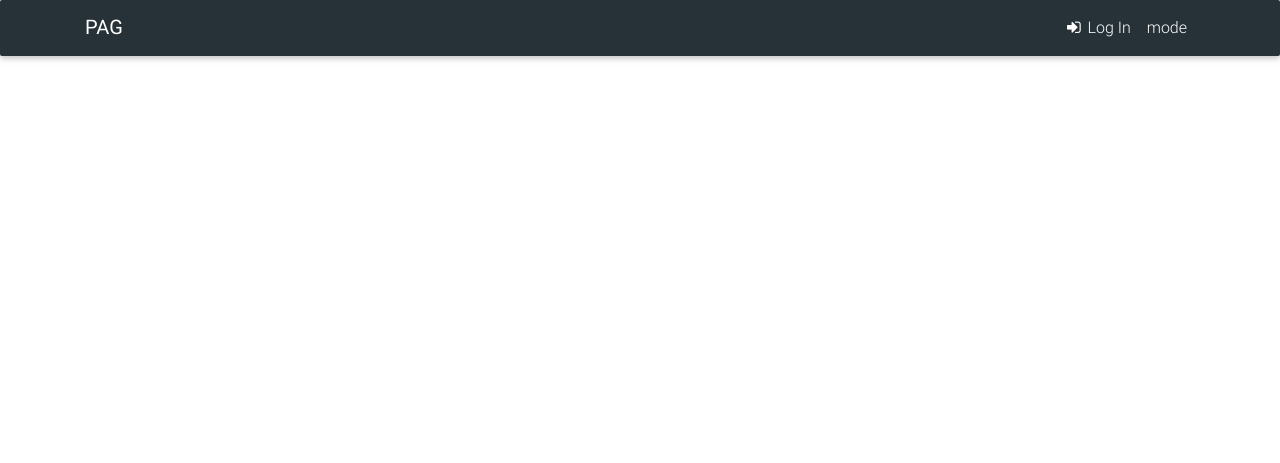
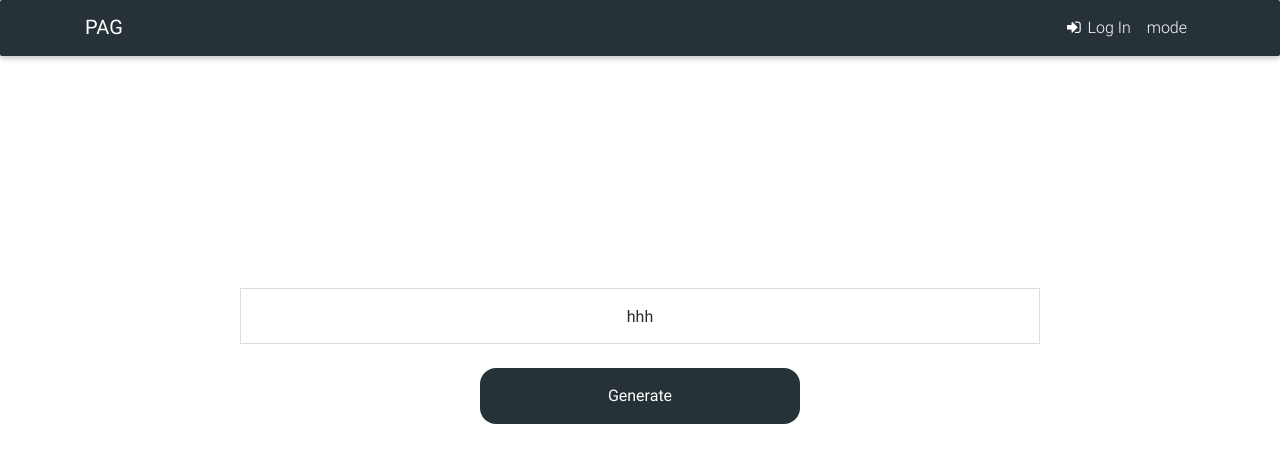
Before and after one commit to ningyixiao/pwd-auto-generate-manage, a PHP site: page / in a window 1280 px wide. Shown: the top 463 px of the page. Run offline with PHP 8.4, Linux system fonts and the light colour scheme.

Commit message:
random key function start

```diff
--- a/css/index.css
+++ b/css/index.css
@@ -22,24 +22,60 @@
     opacity: 0;
 }
 
-#reg_nickname_info{
+#reg_nickname_info {
     display: none;
     position: absolute;
     right: 0.8rem;
     top: 0.8rem;
     color: red;
 }
-#reg_pwd_info{
+
+#reg_pwd_info {
     display: none;
     position: absolute;
     right: 0.8rem;
     top: 0.8rem;
     color: red;
 }
-#log_pwd_info{
+
+#log_pwd_info {
     display: none;
     position: absolute;
     right: 0.8rem;
     top: 0.8rem;
     color: red;
 }
+
+
+/* main_section */
+
+.random_key_area, .mask{
+    position: absolute;
+    top: 50%;
+    left: 50%;
+    width: 50rem;
+    height: 3.5rem;
+    margin-top: -7rem;
+    margin-left: -25rem;
+    padding: 0.5rem 1rem;
+    line-height: 2.5rem;
+    text-align: center;
+}
+.random_key_area{
+    border: 1px solid #ddd;
+}
+.generate_btn{
+    position: absolute;
+    top: 50%;
+    left: 50%;
+    width: 20rem;
+    height: 3.5rem;
+    margin-top: -2rem;
+    margin-left: -10rem;
+    padding: 0.5rem 1rem;
+    line-height: 2.5rem;
+    text-align: center;
+    background-color: #263238;
+    color: #fff!important;
+    border-radius: 1rem;
+}
--- a/index.php
+++ b/index.php
@@ -6,7 +6,7 @@
     <meta charset="utf-8">
     <meta name="viewport" content="width=device-width, initial-scale=1, shrink-to-fit=no">
     <meta http-equiv="x-ua-compatible" content="ie=edge">
-    <title>Pwd-Auto-Generator</title>
+    <title>Key-Auto-Generator</title>
     <!-- Font Awesome -->
     <link rel="stylesheet" href="res/font-awesome/css/font-awesome.min.css">
     <!-- Bootstrap core CSS -->
@@ -152,8 +152,14 @@
             <!--/.Content-->
         </div>
     </div>
-    <!--Modal: Login / Register Form-->
-
+    <!--/.Modal: Login / Register Form-->
+    <!-- main function -->
+    <div class="main_section">
+        <div id="random_key_area" class="random_key_area">hhh</div>
+        <div class="mask"></div>
+        <a class="generate_btn">Generate</a>
+    </div>
+    <!-- /.main function -->
     <!-- SCRIPTS -->
     <!-- JQuery -->
     <script type="text/javascript" src="res/mdb/js/jquery-3.1.1.min.js"></script>
--- a/manage.php
+++ b/manage.php
@@ -13,7 +13,7 @@
     <meta charset="utf-8">
     <meta name="viewport" content="width=device-width, initial-scale=1, shrink-to-fit=no">
     <meta http-equiv="x-ua-compatible" content="ie=edge">
-    <title>Pwd-Auto-Generator</title>
+    <title>Key-Auto-Generator</title>
     <!-- Font Awesome -->
     <link rel="stylesheet" href="res/font-awesome/css/font-awesome.min.css">
     <!-- Bootstrap core CSS -->
```
